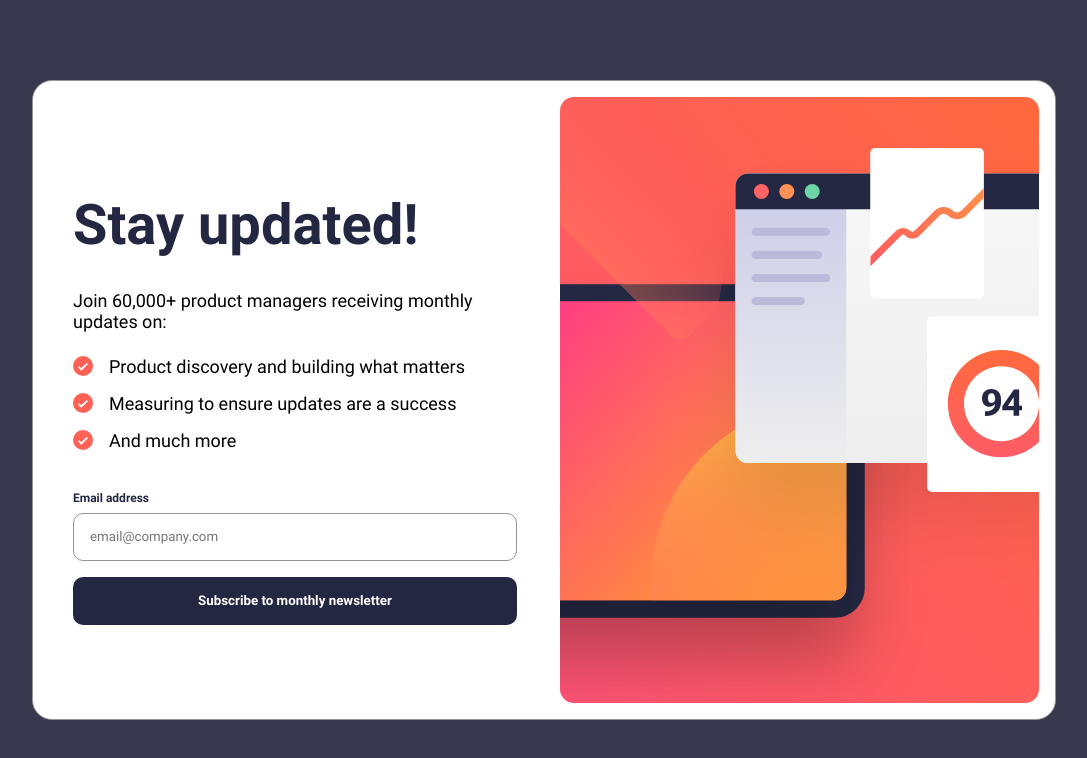
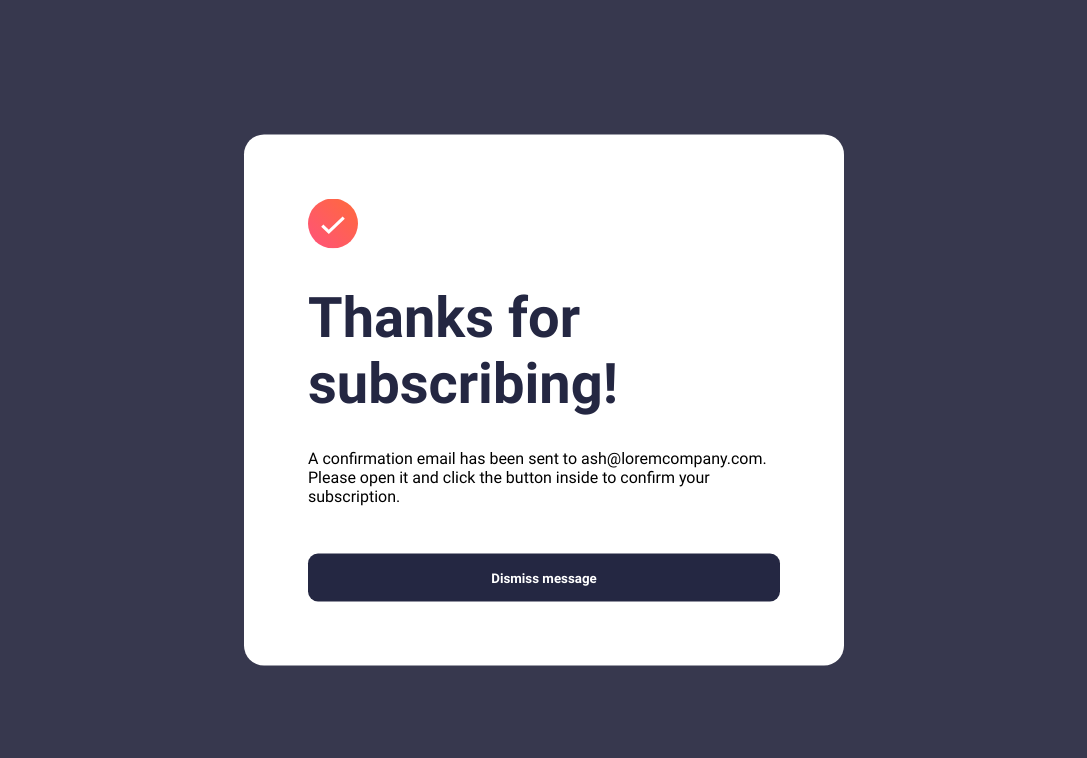
Before and after one commit to jakimiszka/fm-newletter-form, a plain HTML site: page index.html in a window 1280 px wide. Shown: the whole page, without its empty margins (96-1183 px from the left). Drawn offline with Linux system fonts and the light colour scheme.

Commit message:
draft + modal

```diff
--- a/index.html
+++ b/index.html
@@ -29,12 +29,15 @@
     </div>
   </div>
   <div class="modal">
-    Thanks for subscribing!
-
-    A confirmation email has been sent to ash@loremcompany.com.
-    Please open it and click the button inside to confirm your subscription.
-
-    Dismiss message
+    <div class="modal_wrapper">
+      <img src="./assets/images/icon-success.svg" class="modal_img"/>
+      <h1>Thanks for subscribing!</h1>
+      <p>
+        A confirmation email has been sent to ash@loremcompany.com.
+        Please open it and click the button inside to confirm your subscription.
+      </p>
+    </div>
+    <button class="modal_button">Dismiss message</button>
   </div>
   <script defer src="./script.js"></script>
 </body>
--- a/script.js
+++ b/script.js
@@ -15,10 +15,11 @@ function handleSubmit(e) {
     data[field.name] = field.value;
   }
   if (!validateEmail(data.email)) {
-    errrorMessage.style.display = "block"; // toggle with data-attr
+    errrorMessage.style.display = "block"; // toggle with data-attr?
     emailInput.value = "";
     return;
   } else {
+    errrorMessage.style.display = "none";
     alert("Newsletter subscription successful!");
     return;
   }
--- a/style.css
+++ b/style.css
@@ -18,7 +18,7 @@ html,body{
 }
 
 .container{
-    display: grid;
+    display: none;
     grid-template-columns: 1fr;
     grid-template-rows: 1fr 2fr;
     gap: 2rem;
@@ -116,21 +116,64 @@ button{
     margin-bottom: 0.5rem;
 }
 
-.modal{
-    display: none;
+.modal {
+    position: relative;
+    width: 100%;
+    height: 80%;
+    display: flex;
+    flex-direction: column;
+    justify-content: space-between;
+    padding: 2rem;
+    border-radius: 20px;
+    margin-left: auto;
+    margin-right: auto;
+    top: 50%;
+    transform: translateY(-50%);
+    background-color: #fff;
 }
-
+.modal_wrapper{
+    width: 100%;
+    height: auto;
+    justify-content: space-around;
+    margin-bottom: 2rem;
+}
+.modal_img{
+    width: 100%;
+    height: 100%;
+    max-width: 50px;
+    max-height: 50px;
+    border-radius: 20px;
+    object-fit: cover;
+    margin-bottom: 1rem;
+}
+.modal_button{
+    width: 100%;
+    min-width: 100px;
+    height: 3rem;
+    border-radius: 10px;
+    border: 0 solid transparent;
+    background-color: #242742;
+    color:#fff;
+    font-family: roboto-bold, sans-serif;
+    margin-top: 1rem;
+}
 /* tablet */
 @media (min-width: 375px) and (max-width: 904px) {
     body{
         background-color: #37384E;
+    }
+    .modal{
+        max-width: 70%;
+        width: auto;
+        height: auto;
+        padding: 4rem;
     }
     .container{
         position: relative;
         height: auto;
         width: 80%;
 
-        display: flex;
+        display: none;
         flex-direction: column;
         justify-content: center;
         align-items: center;
@@ -168,9 +211,15 @@ button{
     body{
         background-color: #37384E;
     }
+    .modal{
+        width: 600px;
+        height: auto;
+        max-width: 60%;
+        padding: 4rem;
+    }
     .container{
         position: relative;
-        display: grid;
+        display: none;
         grid-template-columns: 1fr 1fr;
         grid-template-rows: 1fr;
         gap: 0;
```
